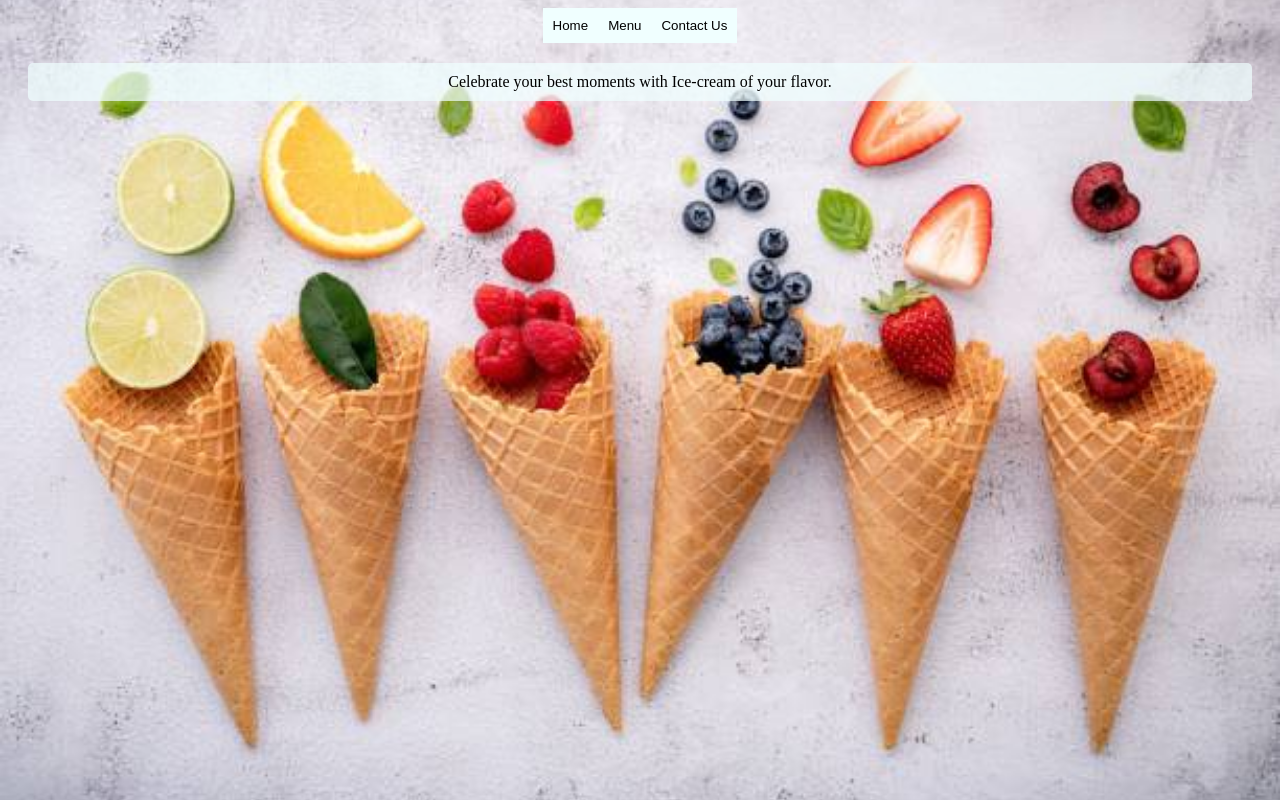
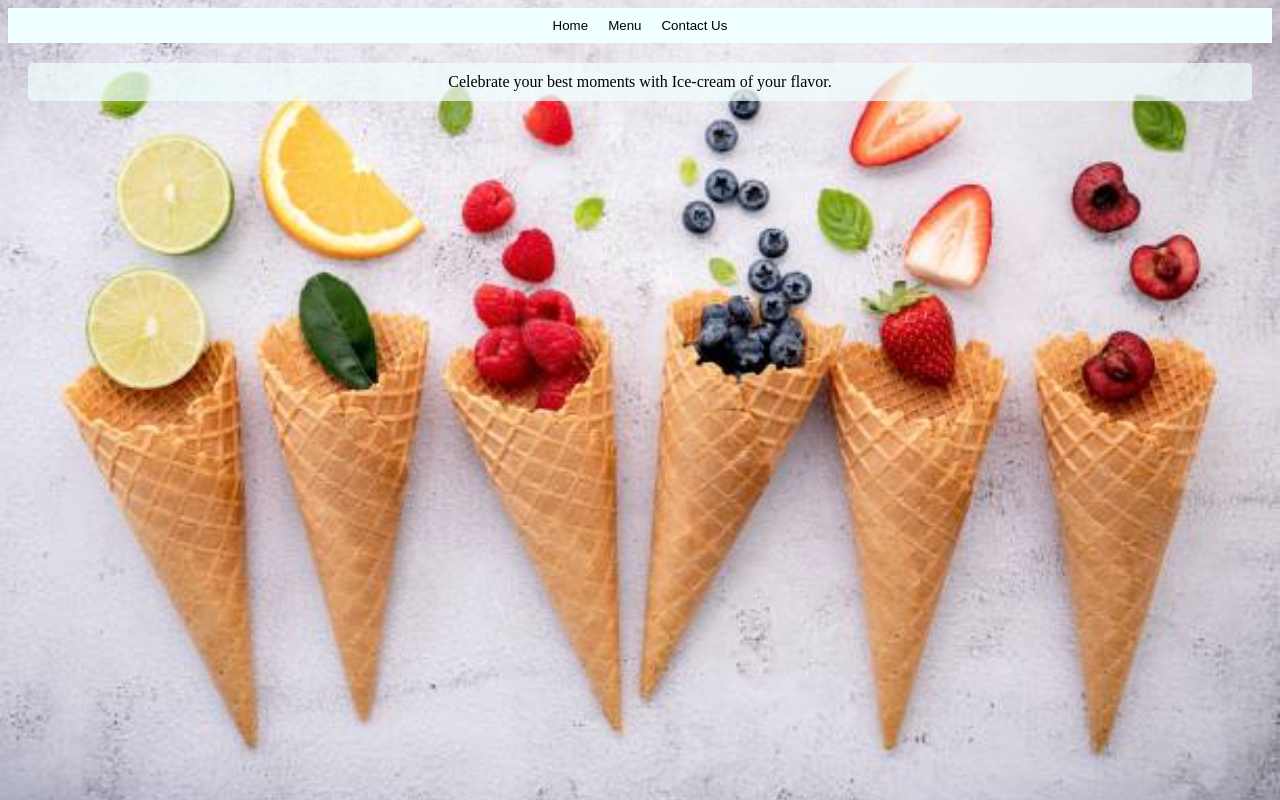
Before and after one commit to naviniitk/Restaurant_page, a plain HTML site: page index.html in a window 1280 px wide. Drawn offline with Linux system fonts and the light colour scheme.

Commit message:
trying to get git pages working

```diff
--- a/styles.css
+++ b/styles.css
@@ -19,6 +19,9 @@ p {
     margin: 10px;
 }
 
+.navbar {
+    background-color: azure;
+}
 .btn {
     background-color: azure;
     padding: 10px;
```
